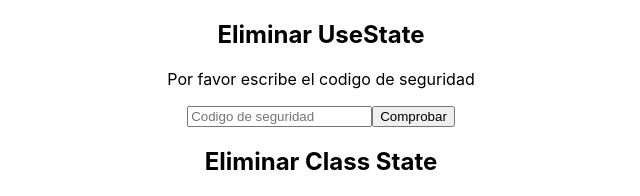
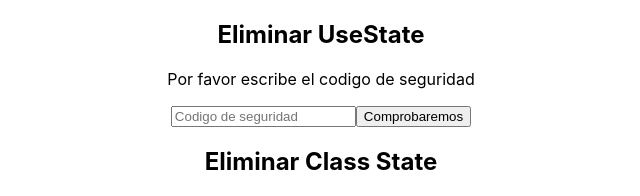
Before and after one commit to sofiarojas02/git_manejo_estado, a React (Create React App) app: page / in a window 1280 px wide. Shown: the top 196 px of the page, without its empty margins (319-959 px from the left). Built offline with nearby package versions, Linux system fonts and the light colour scheme.

Commit message:
Actualizar error y loading

```diff
--- a/src/UseState.js
+++ b/src/UseState.js
@@ -60,7 +60,7 @@ function UseState({name}){
                     setError(false)
                     setLoading(true)}
                 }
-                >Comprobar</button>
+                >Comprobaremos</button>
             </div>
         )
 }
```
